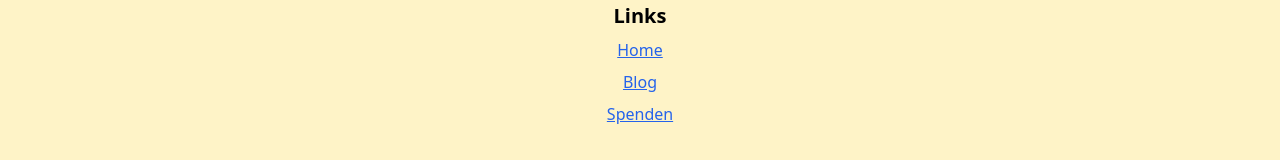
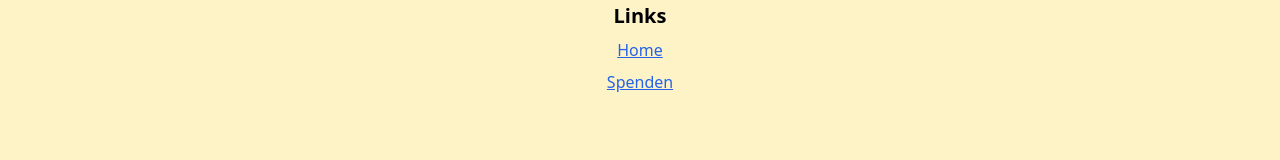
Before and after one commit to Jelenal1/1mai_website, a Next.js app: page / in a window 1280 px wide. Shown: the part 360-520 px from the top of the page. Built offline with nearby package versions, Linux system fonts and the light colour scheme.

Commit message:
deprecated: removing links that point to blog

```diff
--- a/app/_components/Footer.tsx
+++ b/app/_components/Footer.tsx
@@ -30,12 +30,6 @@ export default function Footer() {
             Home
           </Link>
           <Link
-            href="/blog"
-            className="text-blue-600 underline hover:text-purple-600"
-          >
-            Blog
-          </Link>
-          <Link
             href="/spenden"
             className="text-blue-600 underline hover:text-purple-600"
           >
```
